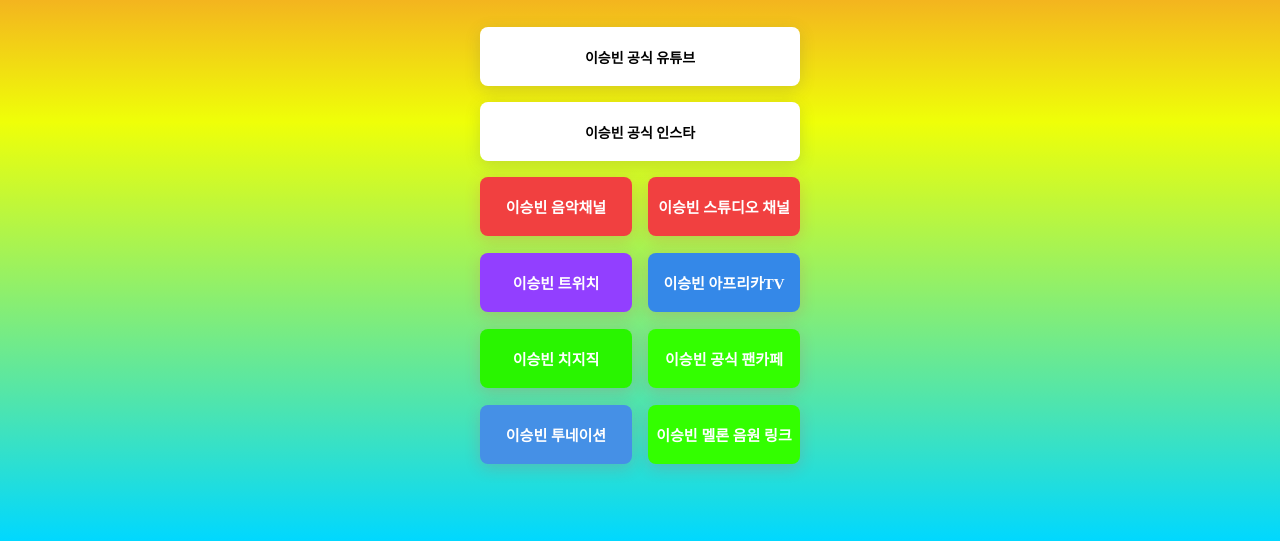
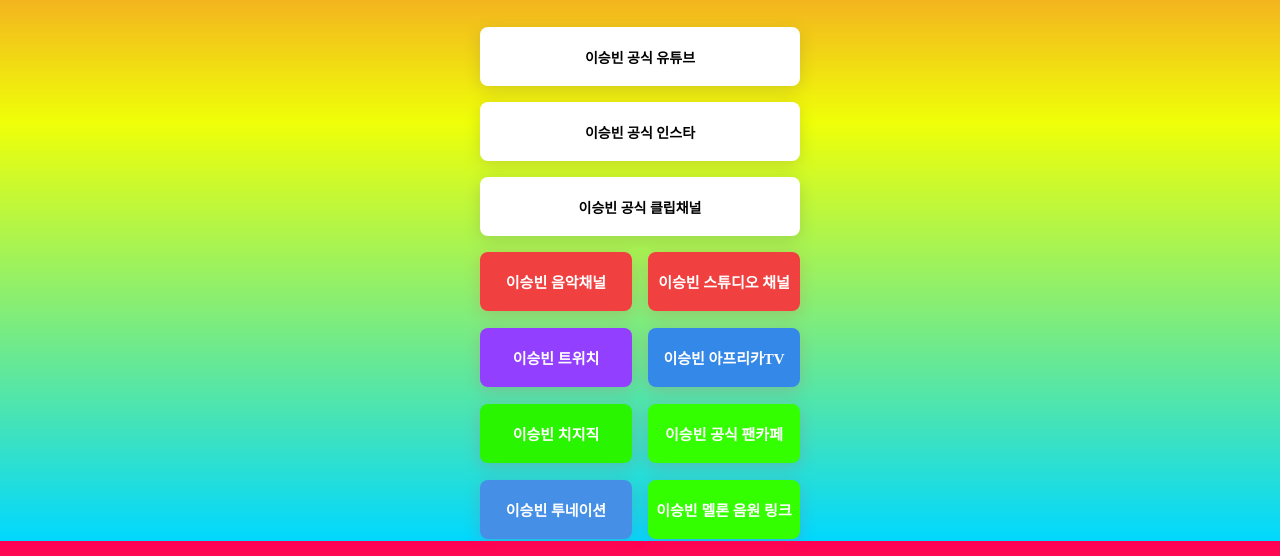
Before and after one commit to leeseungbin2/lsb, a plain HTML site: page index.html in a window 1280 px wide. Shown: the part 297-853 px from the top of the page. Drawn offline with Linux system fonts and the light colour scheme; a web font is replaced by a local one.

Commit message:
index.html

```diff
--- a/index.html
+++ b/index.html
@@ -119,6 +119,7 @@
         <p class="sub">피아노 방송이고 싶은 피아노 방송, 성향 다른 사람들이 하나가 되는, 이승빈의 고품격 음악 방송입니다.</p>
         <a class="bigbutton"target="_blank" href="https://www.youtube.com/@LSB_leeseungbin2">이승빈 공식 유튜브</a>
         <a class="bigbutton"target="_blank" href="https://www.instagram.com/lsb_seungbinlee">이승빈 공식 인스타</a>
+        <a class="bigbutton"target="_blank" href="https://www.youtube.com/@leeseungbinofficialclip">이승빈 공식 클립채널</a>
         <div class="buttons">
             <a class="muyou" target="_blank" href="https://www.youtube.com/@LSB_leeseungbin">이승빈 음악채널</a>
             <a class="styou"target="_blank" href="https://www.youtube.com/@LSB_STUDIO">이승빈 스튜디오 채널</a>
```
